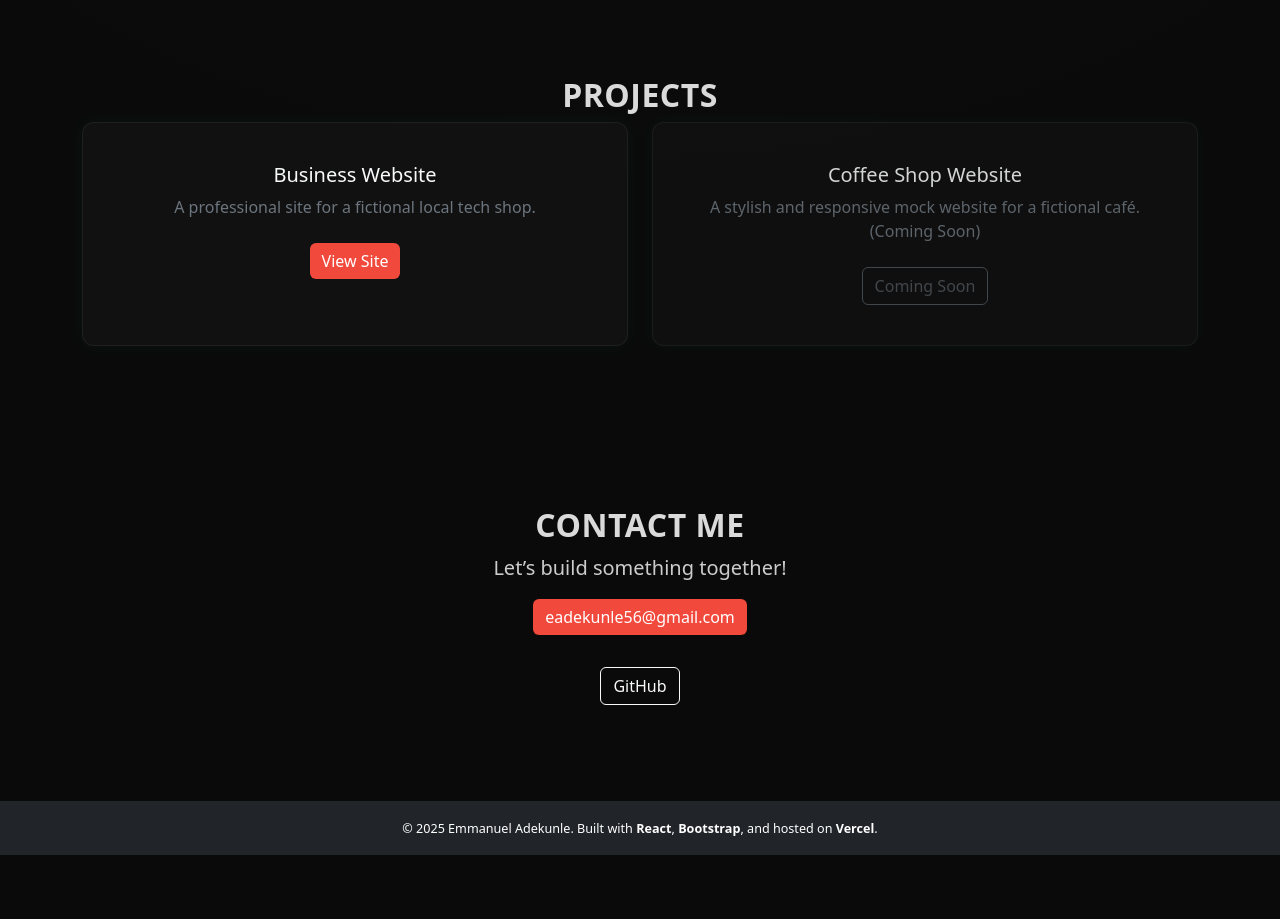
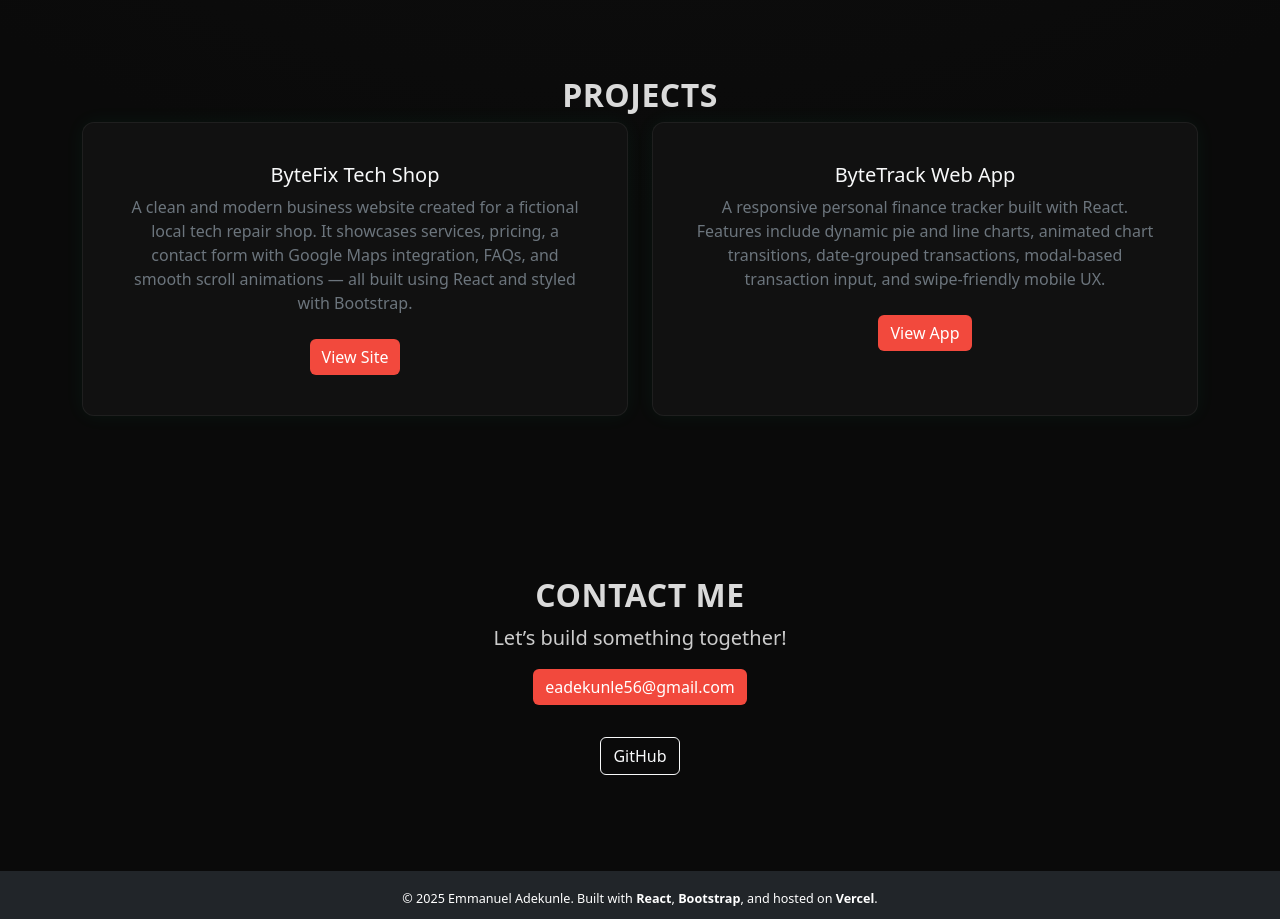
Before and after one commit to eadekunle24/portfolio-site, a React (Create React App) app: page / in a window 1280 px wide. Shown: the part 1000-1919 px from the top of the page. Before the commit the page ends 1855 px from the top, so only its background shows below. Built offline with nearby package versions, Linux system fonts and the light colour scheme.

Commit message:
Added comment

```diff
--- a/src/components/Projects.js
+++ b/src/components/Projects.js
@@ -7,7 +7,7 @@ export default function Projects() {
         <h2 data-aos="fade-up">Projects</h2>
         <div className="row g-4">
 
-          {/* --- Project 1: ByteFix Tech Shop --- */}
+          {/* --- Project 1: ByteFix Tech Shop Website --- */}
           <div className="col-md-6">
             <div
               className="card h-100 p-4"
@@ -22,9 +22,11 @@ export default function Projects() {
               }}
             >
               <div className="card-body">
-                <h5 className="card-title text-light">Business Website</h5>
+                <h5 className="card-title text-light">ByteFix Tech Shop</h5>
                 <p className="card-text text-secondary">
-                  A professional site for a fictional local tech shop.
+                  A clean and modern business website created for a fictional local tech repair shop.
+                  It showcases services, pricing, a contact form with Google Maps integration, FAQs,
+                  and smooth scroll animations — all built using React and styled with Bootstrap.
                 </p>
                 <a
                   href="https://project1techshop-mwv7.vercel.app"
@@ -38,29 +40,35 @@ export default function Projects() {
             </div>
           </div>
 
-          {/* --- Project 2: Coffee Shop Site (Upcoming) --- */}
+          {/* --- Project 2: ByteTrack Web App --- */}
           <div className="col-md-6">
             <div
               className="card h-100 p-4"
               data-aos="zoom-in"
-              data-aos-delay="300"
+              data-aos-delay="200"
               style={{
                 backgroundColor: '#111',
                 borderRadius: '12px',
                 border: '1px solid rgba(255,255,255,0.06)',
                 boxShadow: '0 0 20px rgba(0,255,150,0.05)',
-                transition: 'all 0.3s ease',
-                opacity: 0.85
+                transition: 'all 0.3s ease'
               }}
             >
               <div className="card-body">
-                <h5 className="card-title text-light">Coffee Shop Website</h5>
+                <h5 className="card-title text-light">ByteTrack Web App</h5>
                 <p className="card-text text-secondary">
-                  A stylish and responsive mock website for a fictional café. (Coming Soon)
+                  A responsive personal finance tracker built with React.
+                  Features include dynamic pie and line charts, animated chart transitions,
+                  date-grouped transactions, modal-based transaction input, and swipe-friendly mobile UX.
                 </p>
-                <button className="btn btn-outline-secondary mt-2" disabled>
-                  Coming Soon
-                </button>
+                <a
+                  href="https://bytetrack-app.vercel.app/"
+                  className="btn btn-primary mt-2"
+                  target="_blank"
+                  rel="noopener noreferrer"
+                >
+                  View App
+                </a>
               </div>
             </div>
           </div>
```
